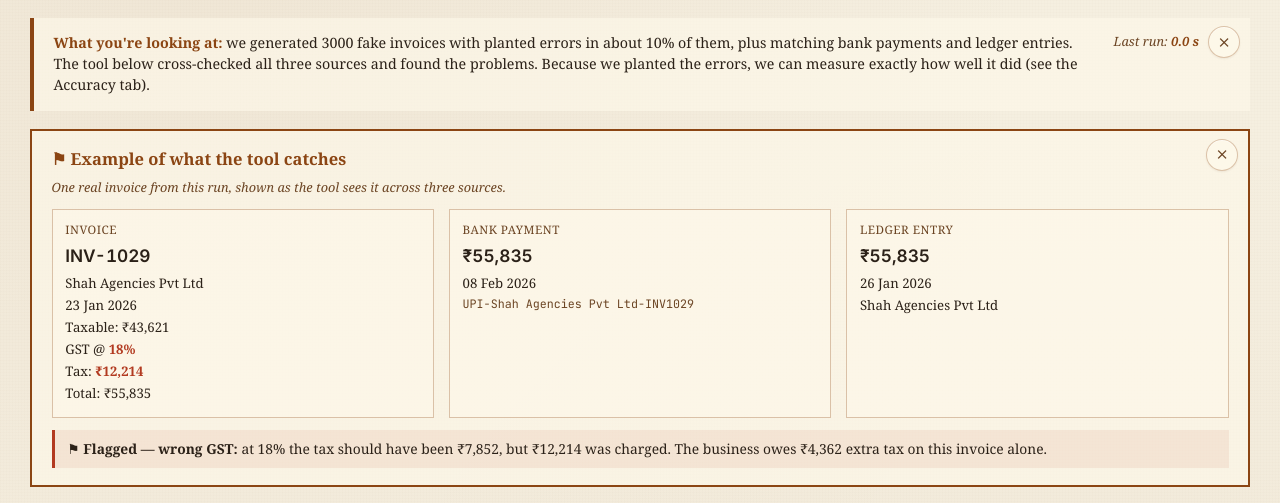
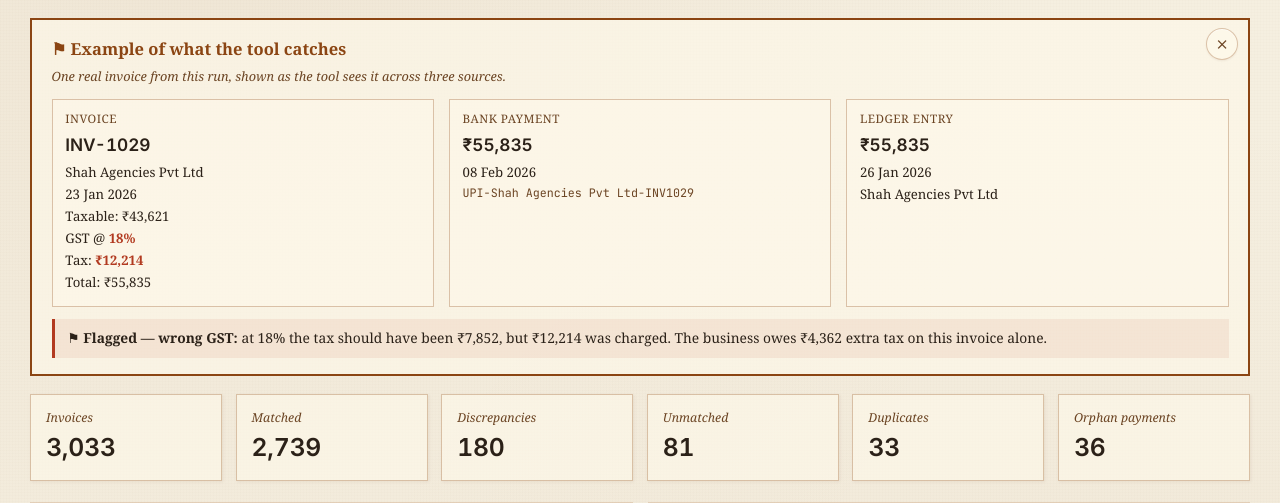
Before and after one commit to Anandtripathiii/tax_recon, a Flask app: page /?n=3000&rate=10&seed=42&tab=summary in a window 1280 px wide. Shown: the part 164-667 px from the top of the page. Run offline with Flask 3, Linux system fonts and the light colour scheme.

Commit message:
Remove intro banner from Summary

```diff
--- a/tax-recon/templates/index.html
+++ b/tax-recon/templates/index.html
@@ -235,14 +235,7 @@ footer.site-foot a:hover { text-decoration: underline; }
   </nav>
 
   {% if active == 'summary' %}
-    <div class="restore-strip" id="restoreStrip" style="display:none;"><span>Hidden:</span> <a id="showBanner" onclick="showCard('banner','hideBanner','showBanner')" style="display:none;">Show intro</a> <a id="showExample" onclick="showCard('example','hideExample','showExample')" style="display:none;">Show example</a></div>
-    <div class="intro-banner" id="banner"><button type="button" class="close-x" title="Hide" onclick="hideCard('banner','hideBanner')">×</button>
-      <div class="text">
-        <strong>What you're looking at:</strong> we generated {{ n }} fake invoices with planted errors in about {{ rate }}% of them, plus matching bank payments and ledger entries. The tool below cross-checked all three sources and found the problems. Because we planted the errors, we can measure exactly how well it did (see the Accuracy tab).
-      </div>
-      <div class="meta">Last run: <strong>{{ elapsed }} s</strong></div>
-    </div>
-
+    <div class="restore-strip" id="restoreStrip" style="display:none;"><span>Hidden:</span> <a id="showExample" onclick="showCard('example','hideExample','showExample')" style="display:none;">Show example</a></div>
     {% if example %}
     <div class="example-card" id="example"><button type="button" class="close-x" title="Hide" onclick="hideCard('example','hideExample')">×</button>
       <h3>⚑ Example of what the tool catches</h3>
@@ -415,14 +408,12 @@ function showCard(id, key, linkId) {
 function updateRestoreStrip() {
   const strip = document.getElementById('restoreStrip');
   if (!strip) return;
-  const b = localStorage.getItem('hideBanner') === '1';
   const e = localStorage.getItem('hideExample') === '1';
-  document.getElementById('showBanner').style.display  = b ? 'inline' : 'none';
-  document.getElementById('showExample').style.display = e ? 'inline' : 'none';
-  strip.style.display = (b || e) ? 'block' : 'none';
+  const link = document.getElementById('showExample');
+  if (link) link.style.display = e ? 'inline' : 'none';
+  strip.style.display = e ? 'block' : 'none';
 }
 (function(){
-  if (localStorage.getItem('hideBanner') === '1') { const b = document.getElementById('banner'); if (b) b.style.display='none'; }
   if (localStorage.getItem('hideExample') === '1') { const e = document.getElementById('example'); if (e) e.style.display='none'; }
   updateRestoreStrip();
 })();
```
